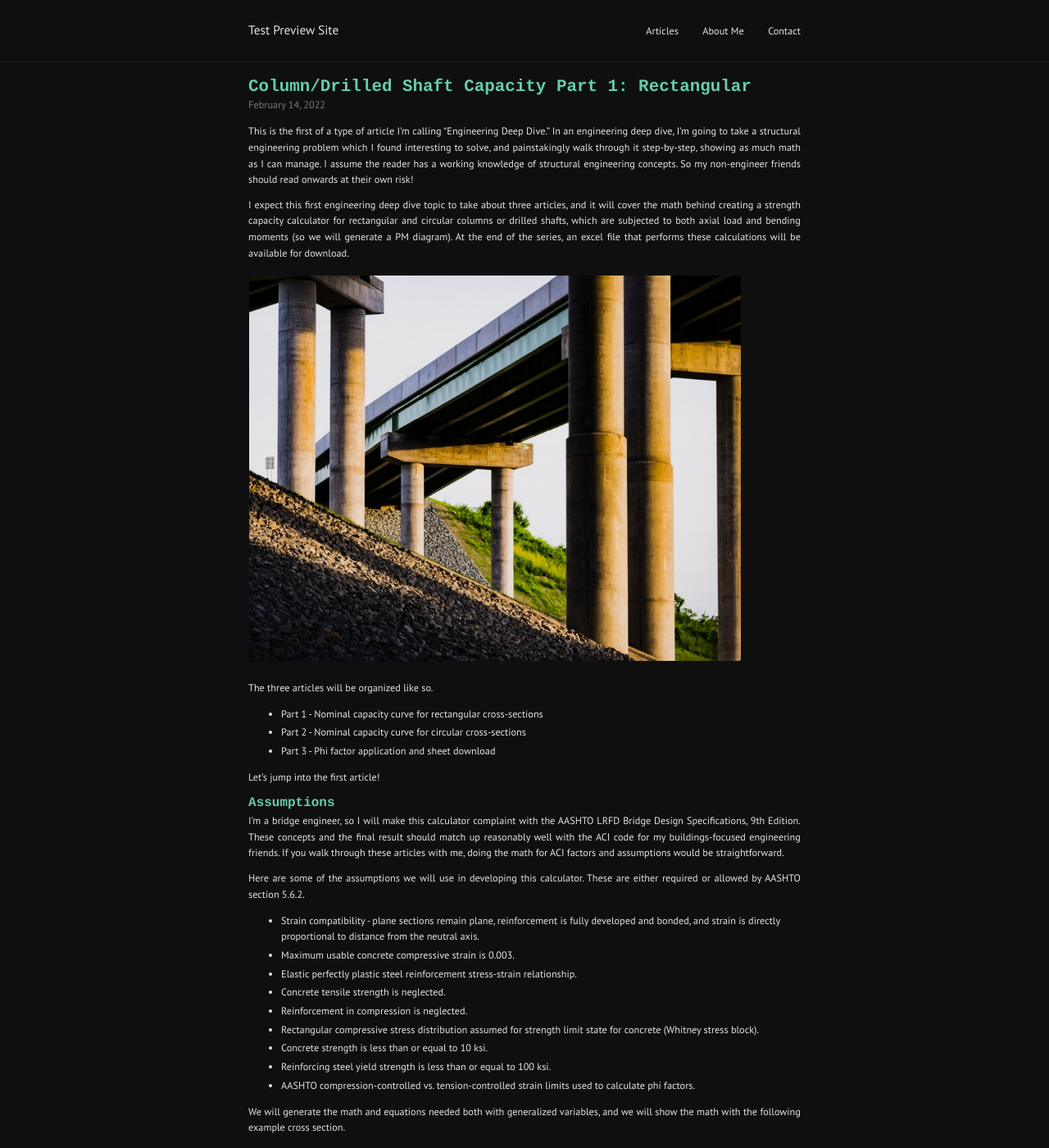
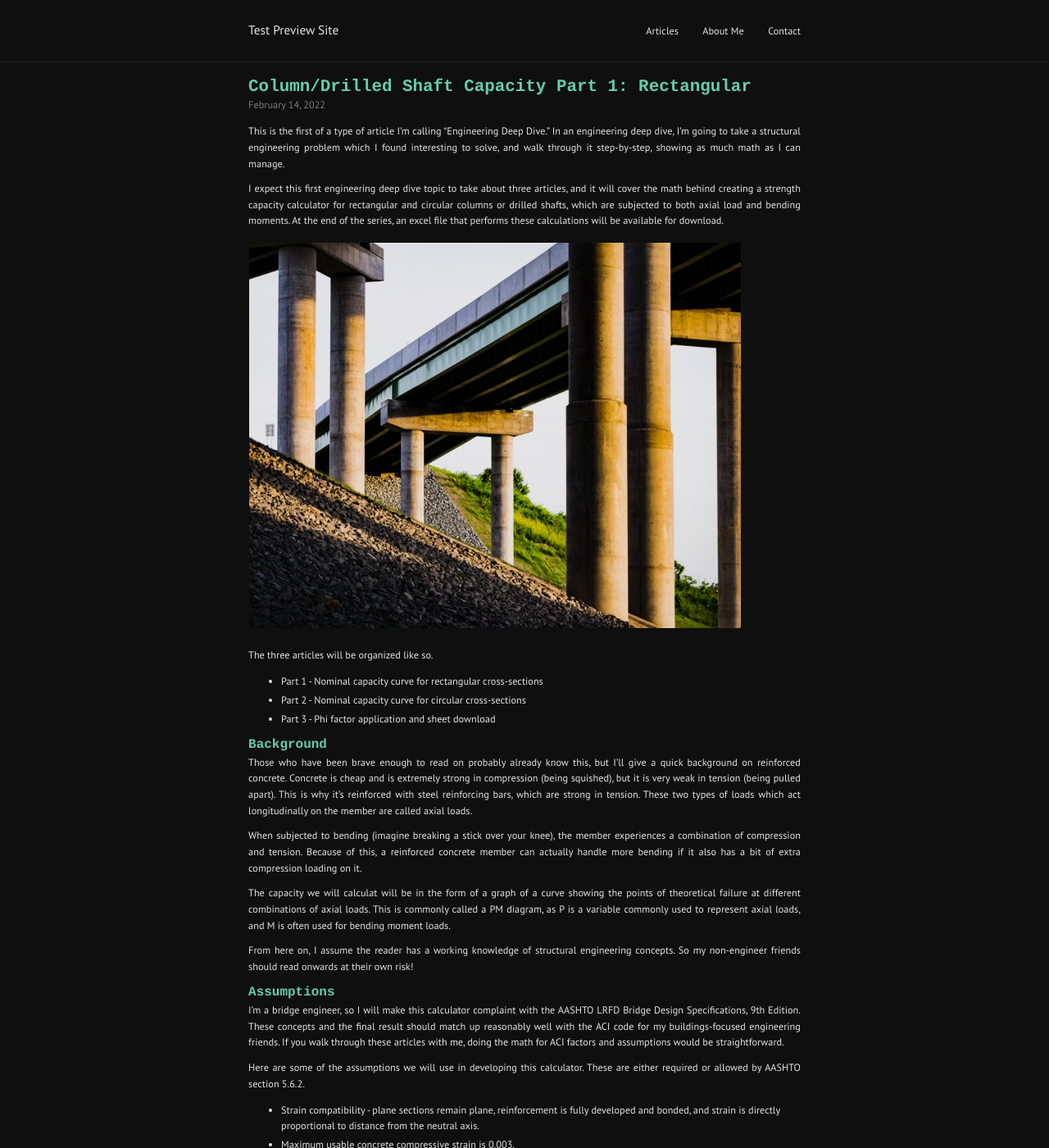
Before and after one commit to labeattie/testpreviewsite, a Jekyll site: the page built from _posts/2022-02-14-drilled-shaft-column-rectangular.md, in a window 1280 px wide and 1400 px high. Shown: the whole window at 82% size. Built offline with Jekyll 4.4.1, drawn with Linux system fonts in a browser that asks for light colours; some of the changed text lies outside the part shown.

```diff
--- a/_posts/2022-02-14-drilled-shaft-column-rectangular.md
+++ b/_posts/2022-02-14-drilled-shaft-column-rectangular.md
@@ -5,9 +5,9 @@ layout: post
 categories: engineering
 ---
 
-This is the first of a type of article I'm calling "Engineering Deep Dive." In an engineering deep dive, I'm going to take a structural engineering problem which I found interesting to solve, and painstakingly walk through it step-by-step, showing as much math as I can manage. I assume the reader has a working knowledge of structural engineering concepts. So my non-engineer friends should read onwards at their own risk!
+This is the first of a type of article I'm calling "Engineering Deep Dive." In an engineering deep dive, I'm going to take a structural engineering problem which I found interesting to solve, and walk through it step-by-step, showing as much math as I can manage.
 
-I expect this first engineering deep dive topic to take about three articles, and it will cover the math behind creating a strength capacity calculator for rectangular and circular columns or drilled shafts, which are subjected to both axial load and bending moments (so we will generate a PM diagram). At the end of the series, an excel file that performs these calculations will be available for download.
+I expect this first engineering deep dive topic to take about three articles, and it will cover the math behind creating a strength capacity calculator for rectangular and circular columns or drilled shafts, which are subjected to both axial load and bending moments. At the end of the series, an excel file that performs these calculations will be available for download.
 
 
 
@@ -18,7 +18,14 @@ The three articles will be organized like so.
 * Part 2 - Nominal capacity curve for circular cross-sections
 * Part 3 - Phi factor application and sheet download
 
-Let's jump into the first article!
+## Background
+Those who have been brave enough to read on probably already know this, but I'll give a quick background on reinforced concrete. Concrete is cheap and is extremely strong in compression (being squished), but it is very weak in tension (being pulled apart). This is why it's reinforced with steel reinforcing bars, which are strong in tension. These two types of loads which act longitudinally on the member are called axial loads.
+
+When subjected to bending (imagine breaking a stick over your knee), the member experiences a combination of compression and tension. Because of this, a reinforced concrete member can actually handle more bending if it also has a bit of extra compression loading on it.
+
+The capacity we will calculat will be in the form of a graph of a curve showing the points of theoretical failure at different combinations of axial loads. This is commonly called a PM diagram, as P is a variable commonly used to represent axial loads, and M is often used for bending moment loads.
+
+From here on, I assume the reader has a working knowledge of structural engineering concepts. So my non-engineer friends should read onwards at their own risk!
 
 ## Assumptions
 I'm a bridge engineer, so I will make this calculator complaint with the AASHTO LRFD Bridge Design Specifications, 9th Edition. These concepts and the final result should match up reasonably well with the ACI code for my buildings-focused engineering friends. If you walk through these articles with me, doing the math for ACI factors and assumptions would be straightforward.
@@ -41,21 +48,22 @@ We will generate the math and equations needed both with generalized variables,
 
 With:
 * f'c = 4 ksi
-* $f_y$ = 60 ksi
+* f<sub>y</sub> = 60 ksi
 
 ## Axial-Only Capacities
 We'll start off with the easiest cases: pure compression and pure tension. We will do pure tension first, and I was tought to always draw out my cross-sectional strain, stress, and resultant force diagrams when doing any reinforced concrete analysis (thanks [Dr. Harik][]!), and while they probably aren't needed for these purely axial cases, I will provide them for completeness.
 
 ![tension](/testpreviewsite/assets/edd_pm/tension.svg)
 
-As the concrete will be cracked in ultimate tension, the nominal strength of the section in tension is simply the tensile capacity of the rebar, which equals $A_s*f_y$. For our example cross section the calculation is as follows.
+As the concrete will be cracked in ultimate tension, the nominal strength of the section in tension is simply the tensile capacity of the rebar, which equals A<sub>s</sub>*f<sub>y</sub>. For our example cross section the calculation is as follows.
 
-$$P_nt = (A_s\_top+A_s\_bot)*f_y = (1.24in^2+1.24in^2)*60ksi = 149kips$$
+$$P_{nt} = (A_{s\_top}+A_{s\_bot})*f_y = (1.24in^2+1.24in^2)*60ksi = 149kips$$
 
 For the full compression case, you could just neglect the reinforcment (and we will be ignoring compression reinforcement in all other cases), but I went ahead and included it because it's simple to do so. The maximum usable compression stress in concrete with f'c < 10 ksi is 0.85*f'c according to AASHTO.
 
 ![compression](/testpreviewsite/assets/edd_pm/compression.svg)
 
-$$P_nc = 0.85*f'c*(A_g-A_s)+f_y*A_s = 0.85*4ksi*(12in*16in-2.48in^2)+2.48in^2*60ksi = 793kips$$
+$$P_{nc} = 0.85*f'c*(A_g-A_s)+f_y*A_s = 0.85*4ksi*(12in*16in-2.48in^2)+2.48in^2*60ksi = 793kips$$
 
 ## Balanced Condition
+Now we'll get more into the meat of the problem. Essentially when we make a PM diagram
```
